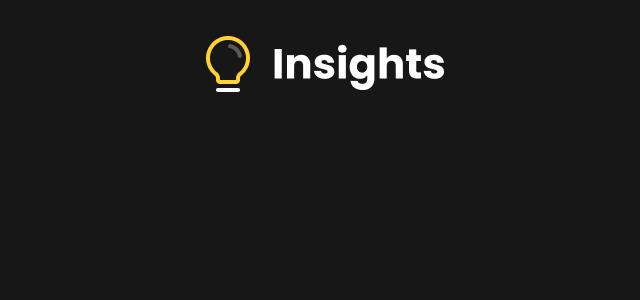
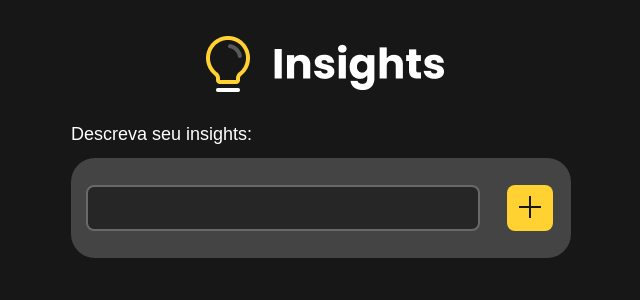
Before and after one commit to eu-pedro/Insights, a React (Vite) app: page / in a window 1280 px wide. Shown: the top 300 px of the page, without its empty margins (319-959 px from the left). Built offline with nearby package versions, Linux system fonts and the light colour scheme.

Commit message:
finalizado layout

```diff
--- a/src/App.jsx
+++ b/src/App.jsx
@@ -3,6 +3,7 @@ import Logo from './assets/Logo.png'
 
 // import components
 import Header from './components/Header/index'
+import Main from './components/Main/index'
 
 
 
@@ -12,6 +13,7 @@ function App() {
   return (
     <>
       <Header logo={Logo} textAlt={"Logo insights"}/>
+      <Main/>
     </>
   )
 }
--- /dev/null
+++ b/src/components/Form/index.jsx
@@ -0,0 +1,28 @@
+import {
+  Label,
+  FormContainer,
+  ContentContainer,
+  Button,
+  Row
+ } from './styles'
+
+import Input from '../Input';
+
+const Form = ({contentLabel}) => {
+  return (
+    <FormContainer>
+      <Label>{contentLabel}</Label>
+
+      <ContentContainer>
+        <Input type={'text'}/>
+        <Button>
+          <Row position={'vertical'}/>
+          <Row position={'horizontal'}/>
+        </Button>
+      </ContentContainer>
+
+    </FormContainer>
+  )
+}
+
+export default Form;
--- /dev/null
+++ b/src/components/Form/styles.js
@@ -0,0 +1,61 @@
+import styled, { css } from "styled-components";
+
+export const FormContainer = styled.form`
+  margin: auto;
+`
+
+export const Label = styled.label`
+  font-size: 18px;
+  font-style: normal;
+  font-weight: 400;
+  line-height: 27px;
+  color: #fff;
+  display: block;
+  margin-bottom: 10px;
+`
+
+export const ContentContainer = styled.section`
+  display: flex;
+
+  width: 500px;
+  height: 100px;
+  background: #444444;
+  border-radius: 24px;
+`
+
+export const Button = styled.button`
+  width: 46px;
+  height: 46px;
+  border-radius: 8px;
+  border: none;
+  background-color: #FFD131;
+  margin: auto 12px;
+  cursor: pointer;
+
+  position: relative;
+  transition: all .5s ease-in-out;
+
+  &:hover{
+    box-shadow: 0 6px 10px 8px rgba(0, 0, 0, 0.2)
+  }
+`
+
+export const Row = styled.div`
+  position: absolute;
+
+  top: 21px;
+  left: 12px;
+  width: 22px;
+  height: 2px;
+  background-color: #171717;
+
+  ${props => props.position == "vertical" && css`
+    top: 11px;
+    left: 0;
+    right: 0;
+    height: 22px;
+    width: 2px;
+    background-color: #171717;
+    margin: auto;
+  `}
+`
--- a/src/components/Header/index.jsx
+++ b/src/components/Header/index.jsx
@@ -1,6 +1,3 @@
-import React from 'react'
-
-
 // import styles
 import {
   ContainerHeader,
--- /dev/null
+++ b/src/components/Input/index.jsx
@@ -0,0 +1,11 @@
+import {
+  InputContainer
+ } from './styles'
+
+const Input = ({type}) => {
+  return (
+    <InputContainer type={type} />
+  )
+}
+
+export default Input;
--- /dev/null
+++ b/src/components/Input/styles.js
@@ -0,0 +1,18 @@
+import styled from 'styled-components'
+
+export const InputContainer = styled.input`
+  background: #262626;
+  width: 394px;
+  height: 46px;
+  border: 2px solid #696969;
+  border-radius: 8px;
+  margin: auto 15px;
+  transition: all .1s ease;
+  font-size: 22px;
+  color: white;
+  padding-left: 10px;
+
+  &:focus{
+    outline: 2px solid #FFD131;
+  }
+`
--- /dev/null
+++ b/src/components/Main/index.jsx
@@ -0,0 +1,13 @@
+import Form from '../Form/index'
+
+import { MainContainer } from './styles'
+
+const Main = () => {
+  return (
+    <MainContainer>
+      <Form contentLabel={'Descreva seu insights:'}/>
+    </MainContainer>
+  )
+}
+
+export default Main;
--- /dev/null
+++ b/src/components/Main/styles.js
@@ -0,0 +1,10 @@
+import styled from "styled-components";
+
+export const MainContainer = styled.main`
+  display: flex;
+  align-items: center;
+  justify-content: center;
+  flex-direction: column;
+  width: 100%;
+  margin-top: 25px;
+`
--- a/src/styles/global.js
+++ b/src/styles/global.js
@@ -1,18 +1,21 @@
 import { createGlobalStyle } from 'styled-components'
 
+
+
 export default createGlobalStyle`
-
-@import url('https://fonts.googleapis.com/css2?family=Poppins&display=swap');
+  @import url('https://fonts.googleapis.com/css2?family=Poppins&display=swap');
 
   *{
+
     margin: 0;
     padding: 0;
     box-sizing: border-box;
     outline: none;
-    font-family: 'Poppins';
+
   }
 
   body{
     background-color: #171717;
+    font-family: 'Poppins', sans-serif;;
   }
 `
```
